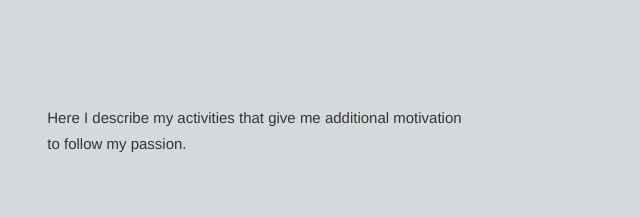
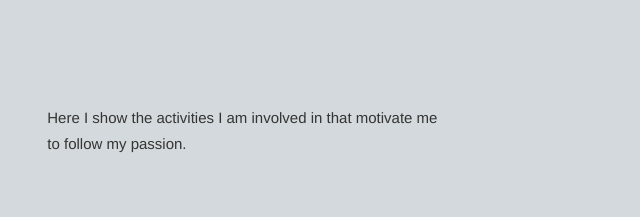
Before and after one commit to masroorcp/masroorcp.github.io, a plain HTML site: page index.html in a window 1280 px wide. Shown: the part 2675-2892 px from the top of the page, 493-1133 px from the left. Drawn offline with nearby package versions, Linux system fonts and the light colour scheme; files whose address does not match are found by name.

Commit message:
Update index.html

```diff
--- a/index.html
+++ b/index.html
@@ -251,8 +251,8 @@ https://templatemo.com/tm-518-sentra
             <section id="blog" class="content-section">
                 <div class="section-heading">
                     <h1>My<br><em>Activities</em></h1>
-                    <p>Here I describe my activities that give me additional motivation
-                    <br>to follow my passion.</p>
+                    <p>Here I show the activities I am involved in that motivate me <br>
+			    to follow my passion.</p>
                 </div>
                 <div class="section-content">
                     <div class="tabs-content">
```
